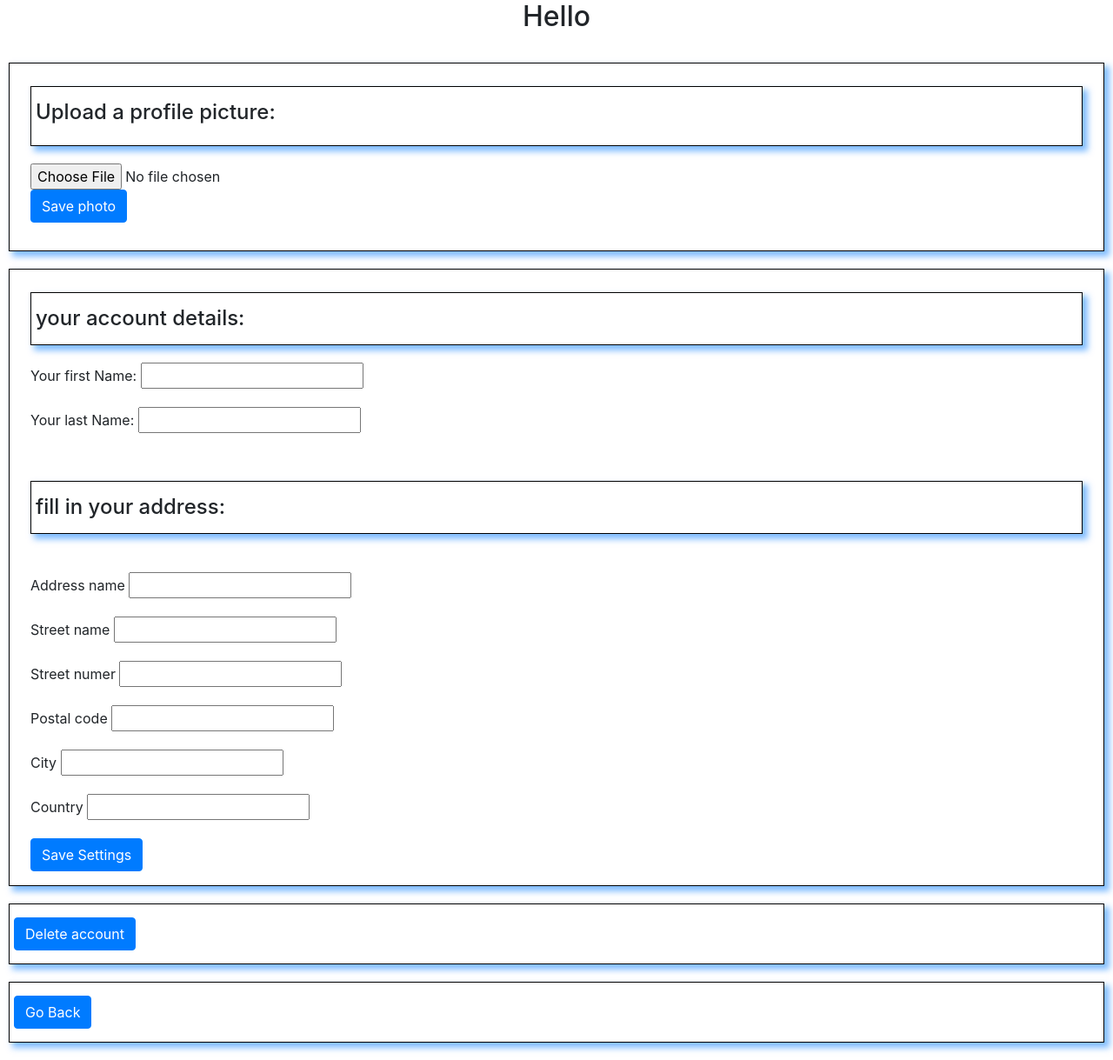
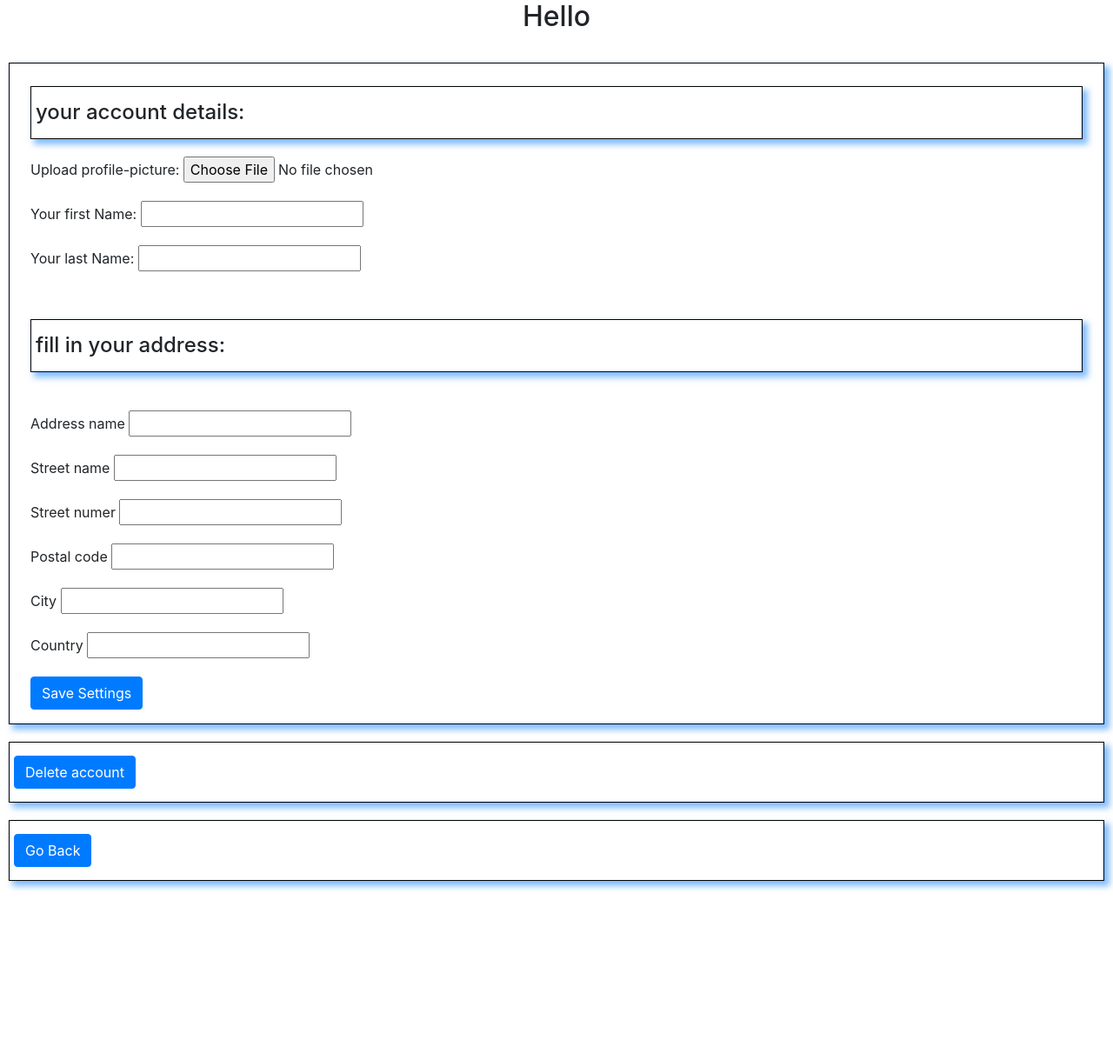
Before and after one commit to simonmihalynagy/Thy-Vent, a Node server app: template views/account.hbs in a window 1280 px wide. Shown: the part 106-1325 px from the top of the page at 87% size. After the commit the page ends 1130 px from the top, so only its background shows below. Run offline with Node 20, Linux system fonts and the light colour scheme; the template is opened without the code that fills it, so the values that code supplies are empty; some libraries are stand-ins or nearby versions.

Commit message:
include profile picture upload logic into account update

```diff
--- a/views/account.hbs
+++ b/views/account.hbs
@@ -1,36 +1,24 @@
 <div class="px-4 py-3 profile picture-container">
   <div>
-    <img class="profile-picture" src="{{user.imageURL}}" alt="" />
+    <img class="profile-picture" src="{{user.imageURL}}" alt="profilePicture" />
   </div>
   <h2>Hello {{user.firstName}}</h2>
 
 </div>
 
 <form
-  action="/users/{{user.id}}/uploadProfilePicture"
+  action="/users/{{user.id}}/account"
   class="px-4 py-3 event-box"
   method="post"
   enctype="multipart/form-data"
-><div class="event-box">
-    <h4>Upload a profile picture:</h4>
-
-  </div>
-  <div class="form-group">
-
-    <input type="file" name="profilePhoto" id="profilePhoto" />
-    <br />
-    <button class="btn btn-primary" type="submit">Save photo</button>
-  </div>
-</form>
-
-<form
-  action="/users/{{user.id}}/account"
-  class="px-4 py-3 event-box"
-  method="post"
 >
   <h4 class="event-box">your account details:</h4>
   {{!-- <input type="text" name="email" id="email" placeholder="{{user.email}}" />  --}}
 
+  <div class="form-group">
+    <label for="firstName">Upload profile-picture: </label>
+    <input type="file" name="profilePhoto" id="profilePhoto" />
+  </div>
   <div class="form-group">
     <label for="firstName">Your first Name: </label>
     <input
```
Also changed, not shown: routes/users-routes.js (+4 -18 lines).
